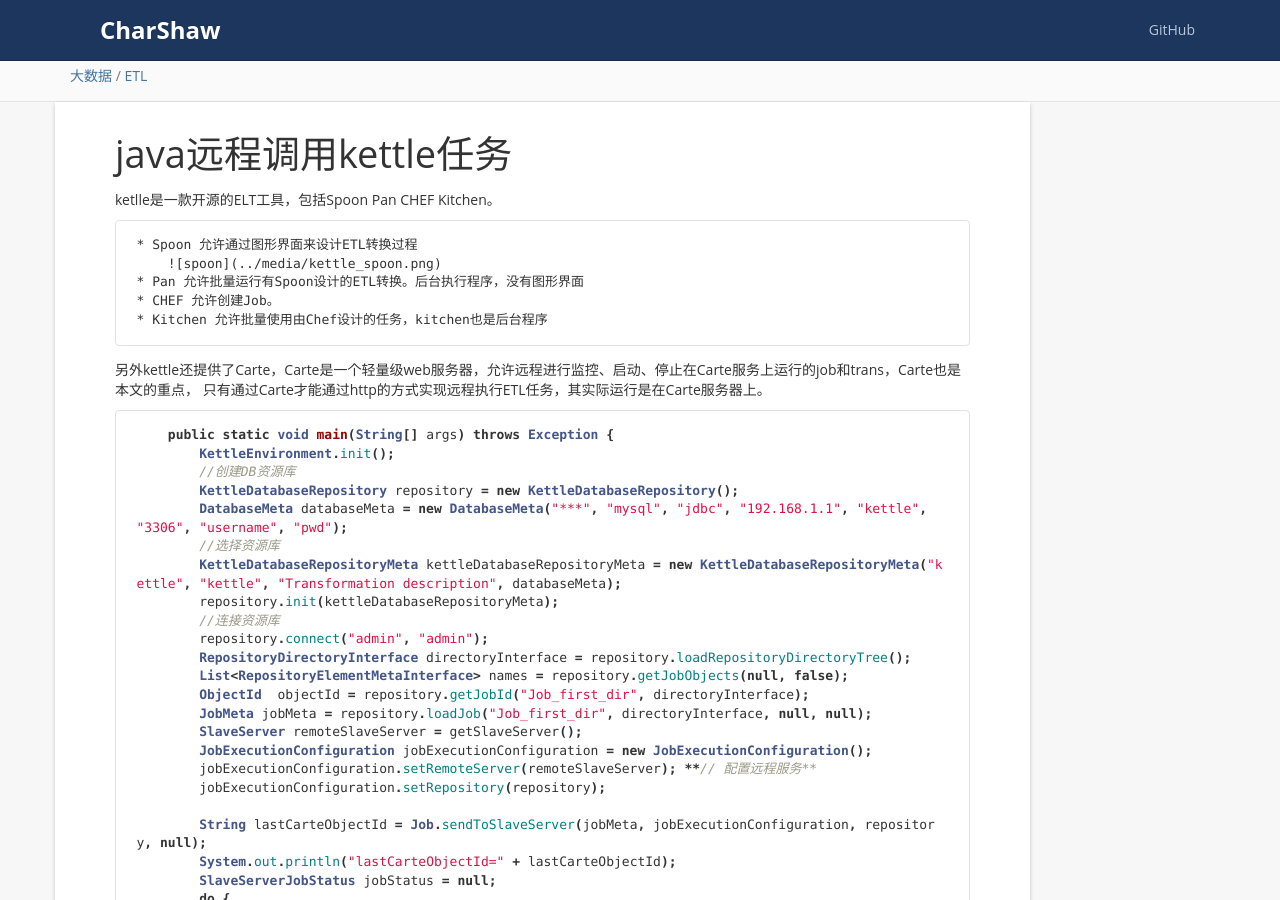
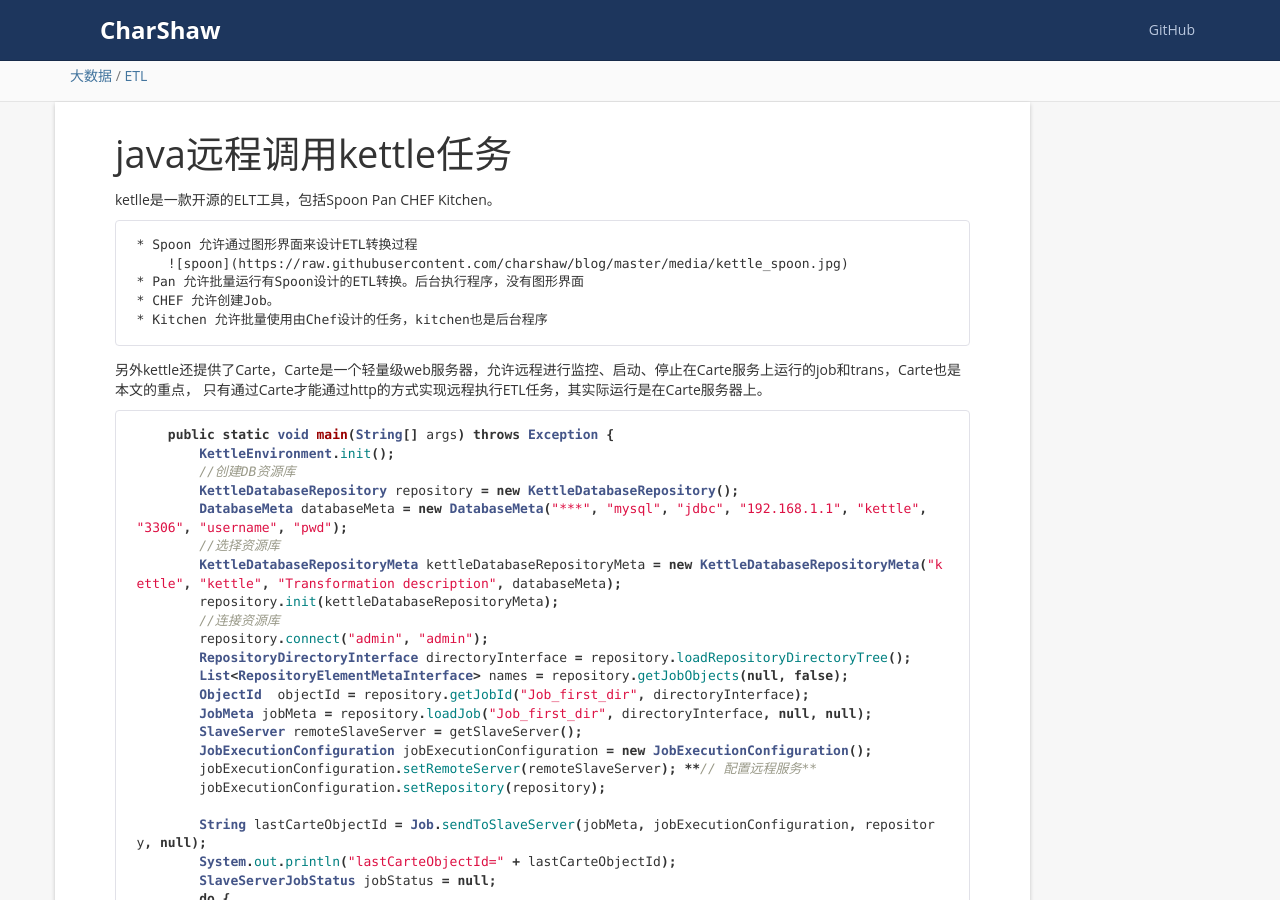
Before and after one commit to charshaw/blog, a Jekyll site: the page built from _posts/2019-03-23-java远程执行kettle.md, in a window 1280 px wide and 900 px high. Built offline with Jekyll 4.4.1, drawn with Linux system fonts in a browser that asks for light colours; some of the changed lines change nothing that is shown.

Commit message:
提交图片

```diff
--- a/_posts/2019-03-23-java远程执行kettle.md
+++ b/_posts/2019-03-23-java远程执行kettle.md
@@ -10,7 +10,7 @@
    ketlle是一款开源的ELT工具，包括Spoon Pan CHEF Kitchen。
 
     * Spoon 允许通过图形界面来设计ETL转换过程
-        ![spoon](../media/kettle_spoon.png)
+        ![spoon](https://raw.githubusercontent.com/charshaw/blog/master/media/kettle_spoon.jpg)
     * Pan 允许批量运行有Spoon设计的ETL转换。后台执行程序，没有图形界面
     * CHEF 允许创建Job。
     * Kitchen 允许批量使用由Chef设计的任务，kitchen也是后台程序
```
